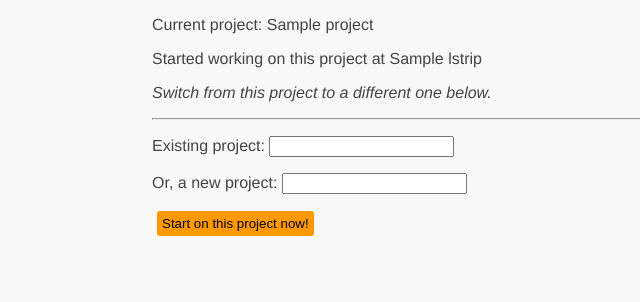
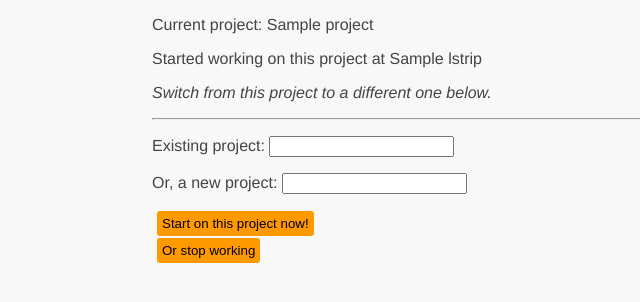
Before and after one commit to mileswwatkins/t.imeclock, a Python web app: template templates/current.html in a window 1280 px wide. Shown: the part 38-340 px from the top of the page, without its empty margins (8-648 px from the left). Run offline with Jinja, Linux system fonts and the light colour scheme; the template is opened without the code that fills it: most values are stand-ins (such as "Sample title", 1, 10 or a date in 2020); form fields are guessed from the names that the template uses.

Commit message:
Started adding ability to break/finish work to current view.

```diff
--- a/routes.py
+++ b/routes.py
@@ -118,8 +118,6 @@ def current():
 
     # Generate a list of existing projects from which user can choose
     DEFAULT_CHOICE_NO_PROJECT = (0, "")
-    # Issue: allow user to take a break, not working on any project
-    # Issue: allow user to stop working for the day
     form_choices = [DEFAULT_CHOICE_NO_PROJECT]
     if current_spell:
         for project in current_user.projects:
@@ -128,7 +126,9 @@ def current():
                 form_choices.append((project.id, project.name))
     form.existing_project.choices = form_choices
 
-    if form.validate_on_submit():
+    if request.form["stop"]:
+
+    elif form.validate_on_submit():
         # Close the current project, if one exists
         if current_spell:
             current_spell.duration = datetime.now() - current_spell.start
--- a/templates/current.html
+++ b/templates/current.html
@@ -25,4 +25,8 @@
 
         <input class=submit type="submit" value="Start on this project now!">
     </form>
+
+    {% if current_spell %}
+        <input class=submit type="submit" value="Or stop working" name="stop">
+    {% endif %}
 {% endblock %}
```
